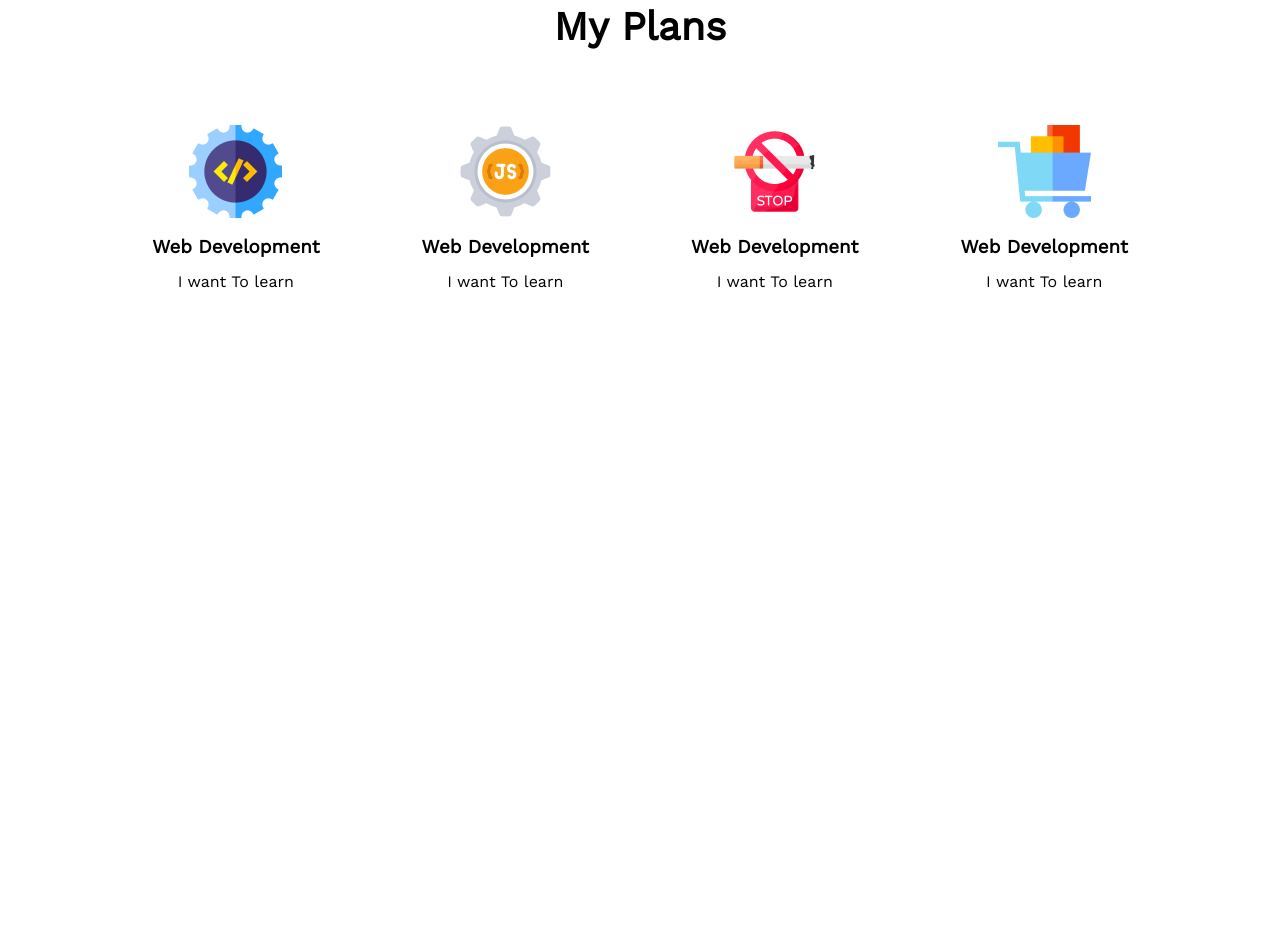
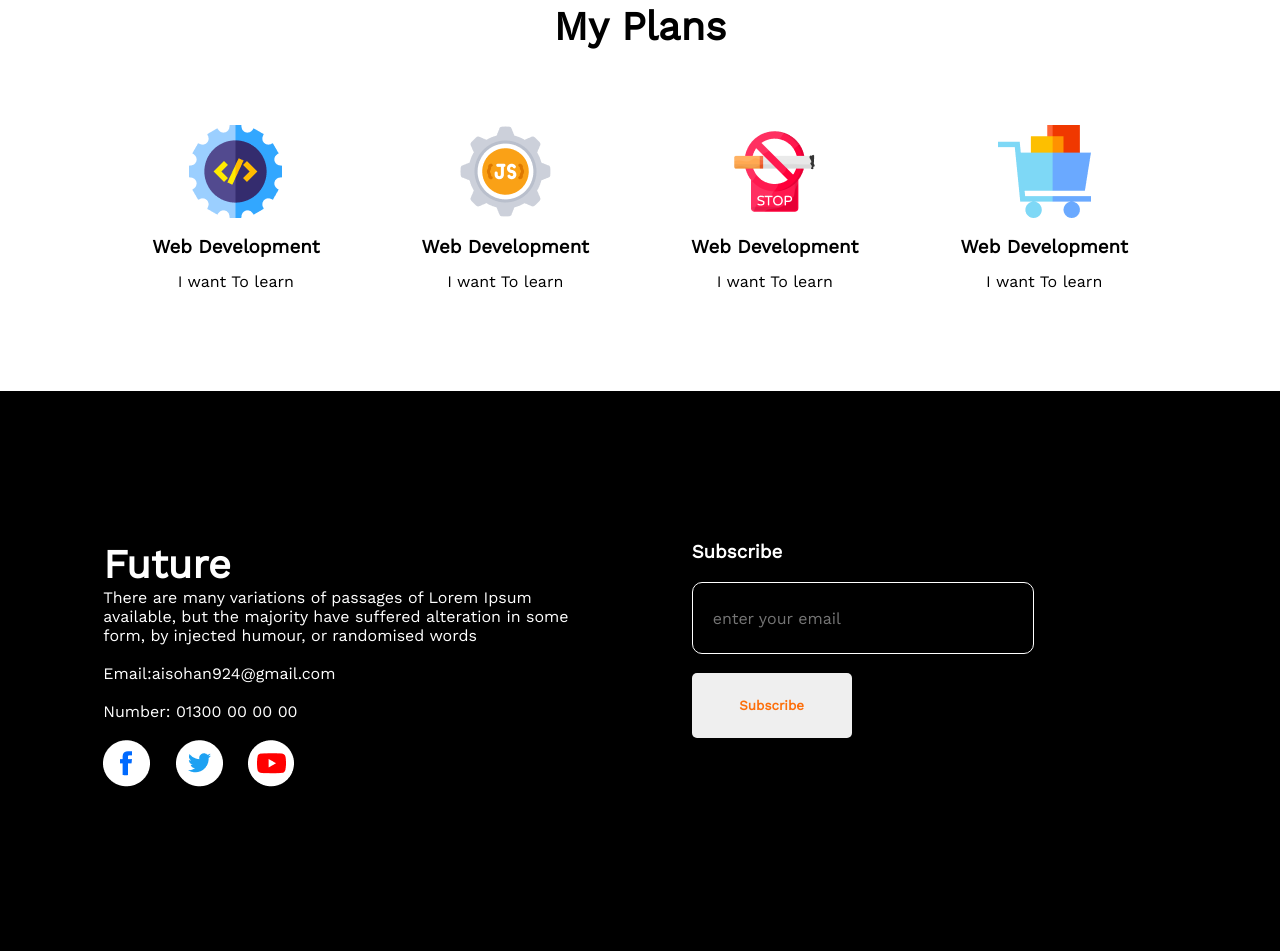
Before and after one commit to Amirulislamsohan/new-year-new-me-assignment, a plain HTML site: page index.html in a window 1280 px wide. Shown: the part 1665-2616 px from the top of the page. Before the commit the page ends 2056 px from the top, so only its background shows below. Drawn offline with nearby package versions, Linux system fonts and the light colour scheme.

Commit message:
add footer

```diff
--- a/index.html
+++ b/index.html
@@ -78,6 +78,27 @@
             </div>
         </section>
     </main>
+    <footer>
+        <div class="footer-containers">
+            <div class="footer-container">
+                <h2 class="footer-title primary-title">Future</h2>
+                <p>There are many variations of passages of Lorem Ipsum available, but the majority have suffered
+                    alteration in some form, by injected humour, or randomised words</p><br>
+                <p>Email:aisohan924@gmail.com</p><br>
+                <p>Number: 01300 00 00 00</p><br>
+                <div class="icons-footer">
+                    <img src="images/icons/fb.png" alt="">
+                    <img src="images/icons/twitter.png" alt="">
+                    <img src="images/icons/youtube.png" alt="">
+                </div>
+            </div>
+            <div class="subscribe footer-container">
+                <h3>Subscribe</h3><br>
+                <input type="email" name="" id="email" placeholder="enter your email"><br> <br>
+                <button class="primary-btn footer-btn">Subscribe</button>
+            </div>
+        </div>
+    </footer>
 </body>
 
 </html>
--- a/styles/style.css
+++ b/styles/style.css
@@ -92,3 +92,46 @@
 .plan-container h3 {
     margin: 14px 0;
 }
+
+/* add footer styles */
+footer {
+    height: 560px;
+    background-color: black;
+    color: white;
+}
+
+.footer-containers {
+    display: flex;
+    justify-content: space-evenly;
+    align-items: center;
+}
+
+.footer-container {
+    width: 485px;
+    height: 317px;
+    margin-top: 150px;
+}
+
+.footer-title {
+    color: white;
+}
+
+.icons-footer img {
+    margin-right: 20px;
+}
+
+#email {
+    border: 1px solid white;
+    border-radius: 10px;
+    background-color: black;
+    font-size: 16px;
+    color: white;
+    width: 300px;
+    height: 30px;
+    padding: 20px;
+}
+
+.footer-btn {
+    color: #FD6E0A;
+    font-weight: 700;
+}
```
